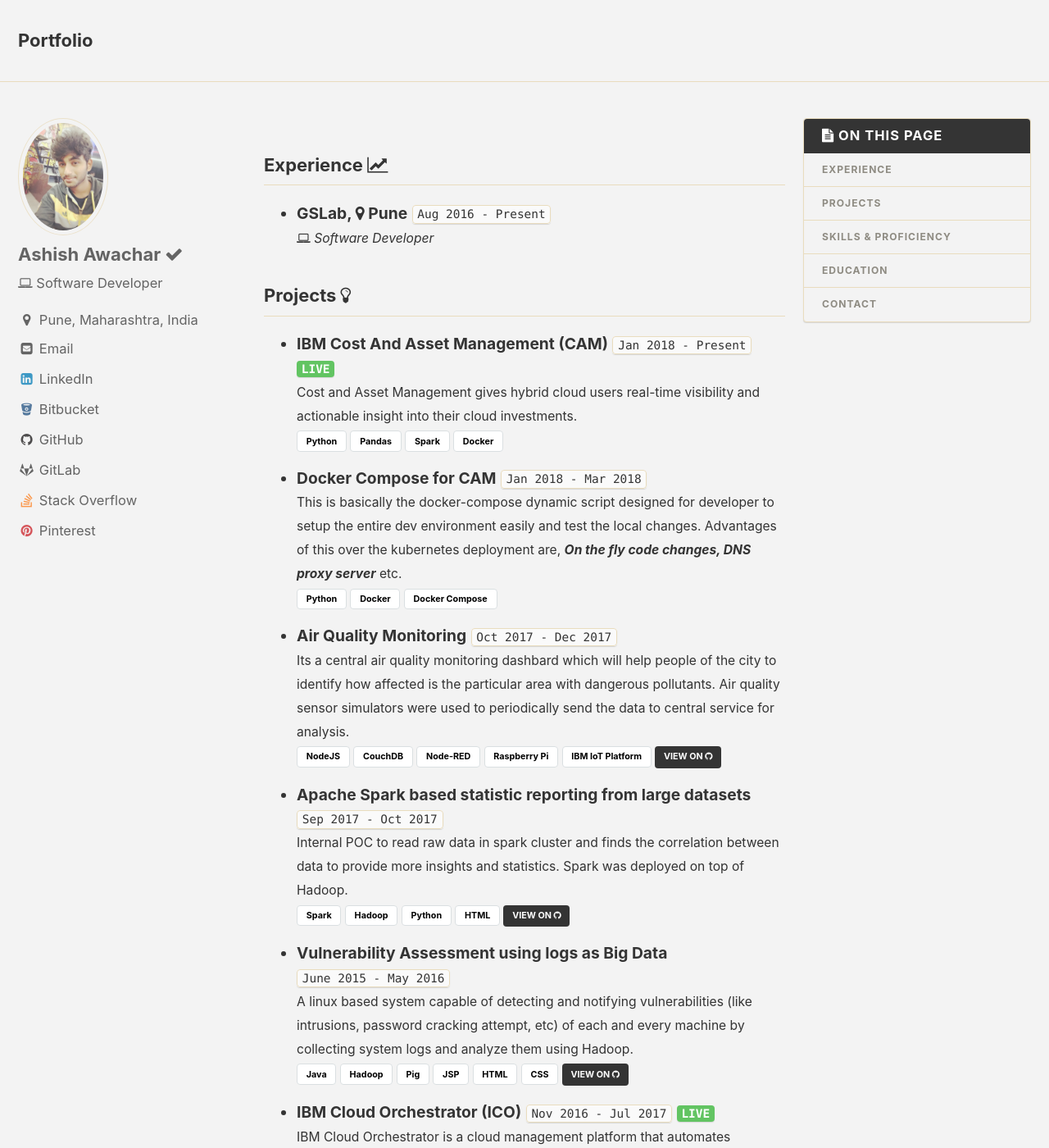
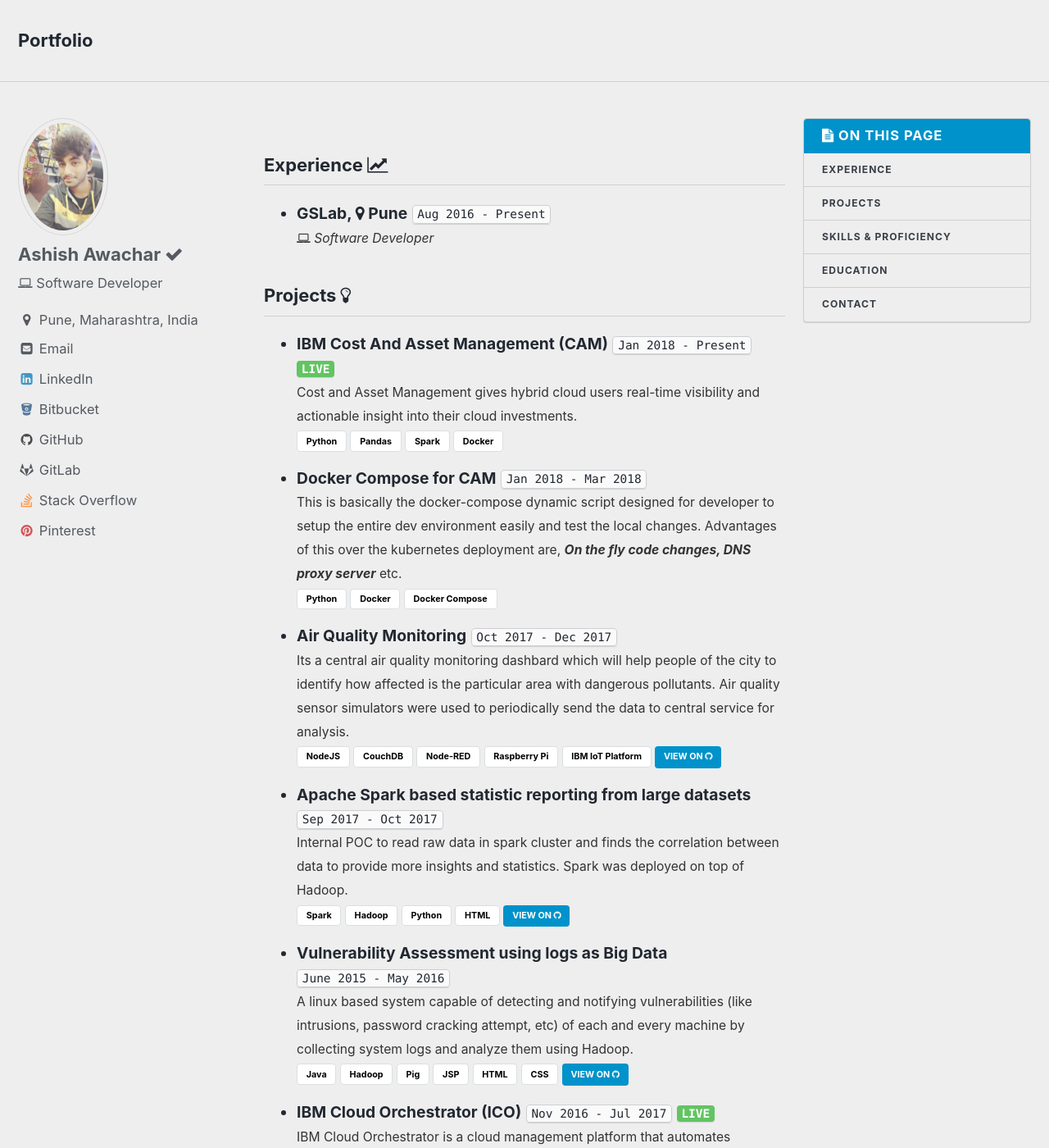
Before and after one commit to ashishawachar/ashishawachar.github.io, a Jekyll site: the page built from index.md, in a window 1280 px wide and 1400 px high. Shown: the whole window at 82% size. Built offline with Jekyll 4.4.1, drawn with Linux system fonts in a browser that asks for light colours.

Commit message:
update _config.yml

```diff
--- a/_config.yml
+++ b/_config.yml
@@ -5,7 +5,7 @@
 # For technical reasons, this file is *NOT* reloaded automatically when you use
 # `jekyll serve`. If you change this file, please restart the server process.
 
-minimal_mistakes_skin    : "dirt" # "contrast", "air", "contrast", neon", "mint", "default"
+minimal_mistakes_skin    : "air" # "contrast", "air", "contrast", neon", "mint", "default"
 
 # Site Settings
 locale                   : "en"
```
